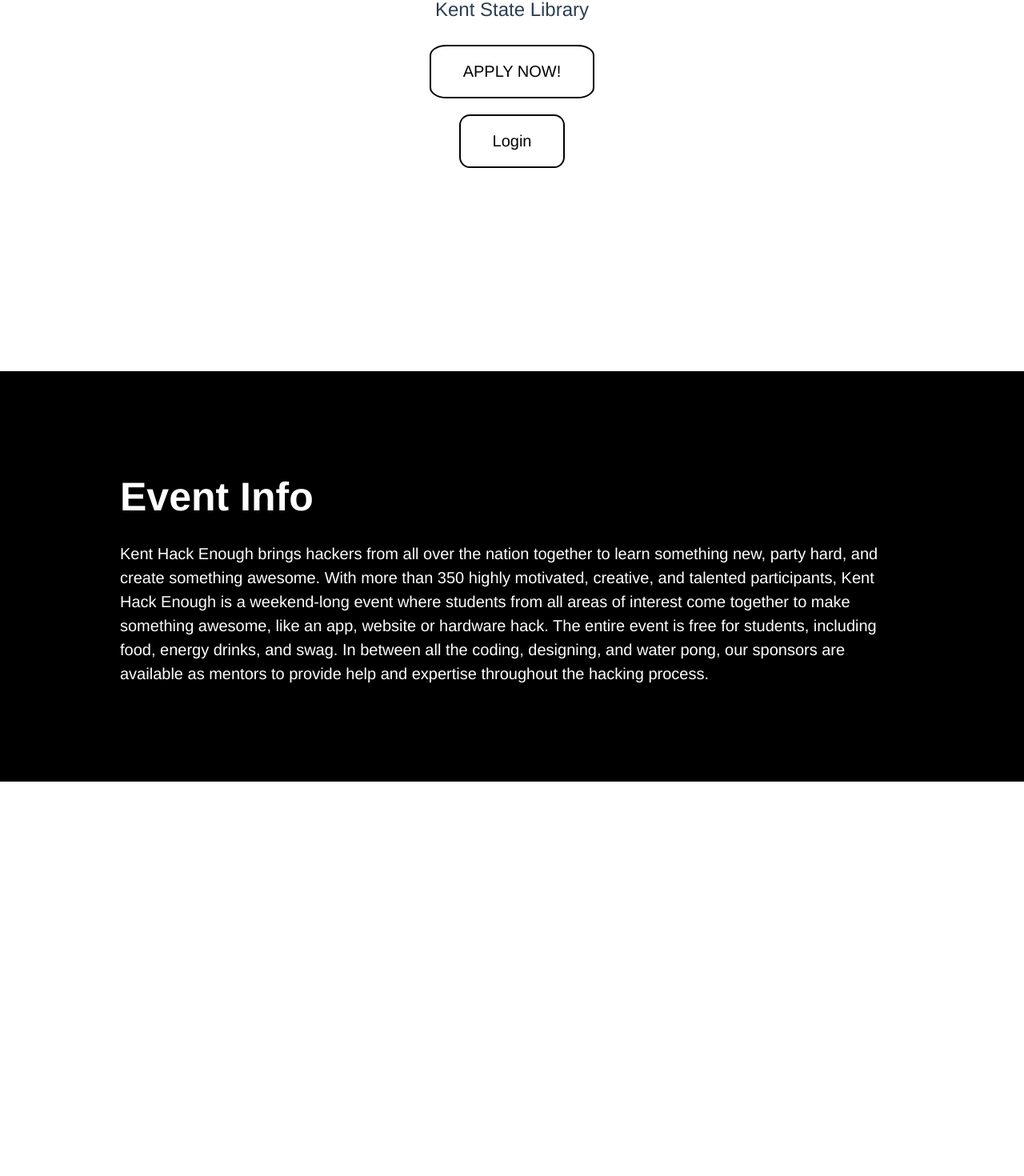
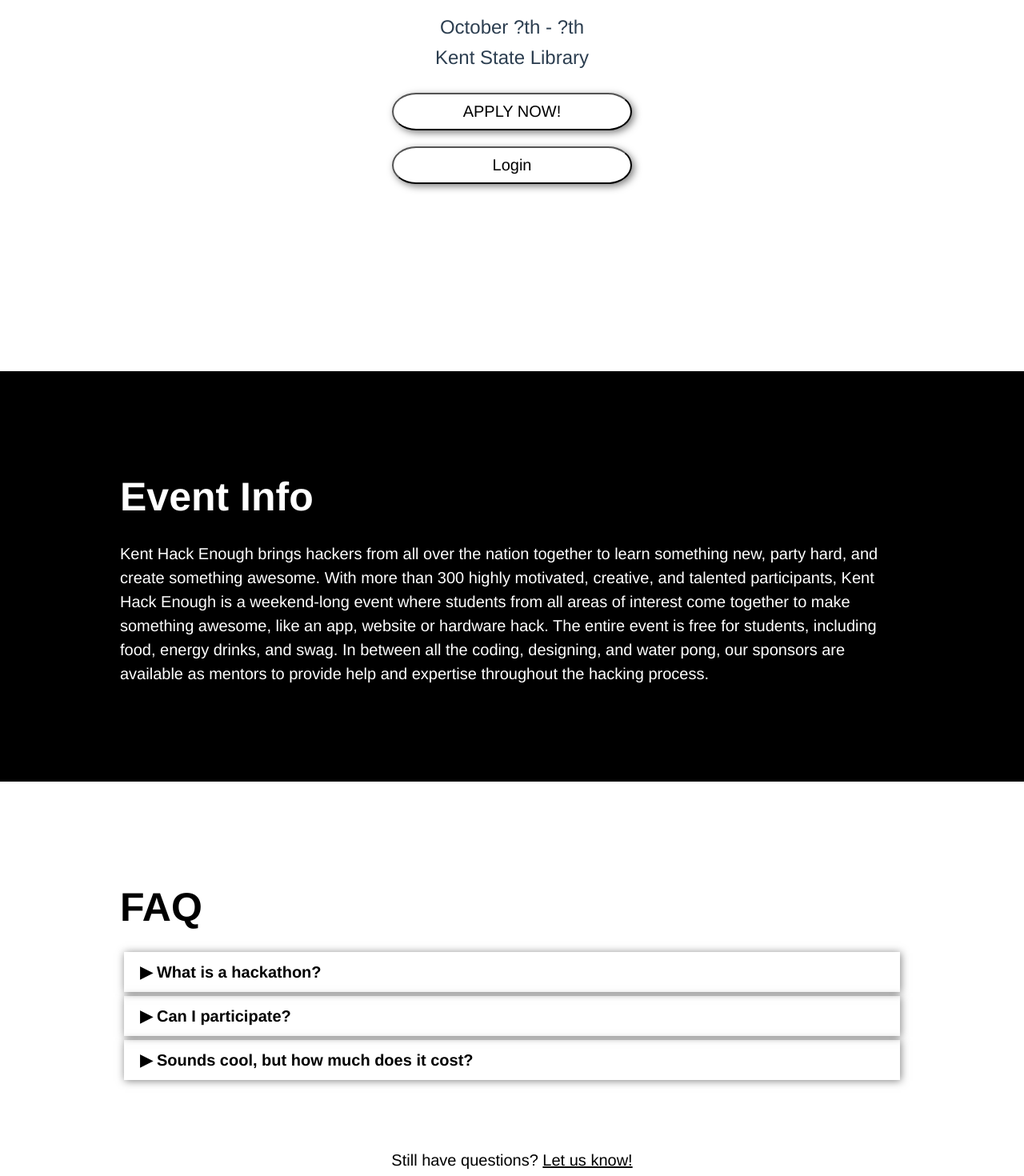
Before and after one commit to hacksu/2018-kenthackenough-ui-main, a Vue app in the folder khe-ui-template/: page / in a window 1280 px wide. Shown: the part 396-1866 px from the top of the page at 80% size. Before the commit the page ends 1373 px from the top, so only its background shows below. Built offline with nearby package versions, Linux system fonts and the light colour scheme.

Commit message:
Adds FAQ component, closes issue #1

```diff
--- /dev/null
+++ b/khe-ui-template/src/components/Contact.vue
@@ -0,0 +1,7 @@
+<template>
+<div>
+  <p>hello fuckin world</p>
+
+  </div>
+
+</template>
--- /dev/null
+++ b/khe-ui-template/src/components/FAQ.vue
@@ -0,0 +1,112 @@
+<template>
+  <div id="faq">
+    <h2 id="faqTitle">FAQ</h2>
+
+<!--    Outputs faq objects dynamically, as defined by the 'faqs' object in the data.-->
+    <div class="faqModule" v-for="faq in faqs">
+      <div class="question" @click="expandFAQ(faq.id)">
+        <span v-if="expanded != faq.id">▶</span>
+        <span v-if="expanded == faq.id">▼</span>
+        {{ faq.question }}
+      </div>
+      <transition name="wipe">
+        <div class="answer" v-html="faq.answer" v-if="expanded == faq.id"></div>
+      </transition>
+    </div>
+    <br><br>
+    <p style="text-align:center;">
+      Still have questions?
+      <router-link to="contact" id="contactLink">Let us know!</router-link>
+    </p>
+
+  </div>
+</template>
+
+<script>
+export default {
+  name: 'Main',
+  data() {
+    return {
+      expanded: -1,
+      faqs: [
+        {
+          id: 0,
+          question: 'What is a hackathon?',
+          answer: 'A hackathon is a weekend long event to meet smart creative people, make connections, learn, and build something awesome! <br><br> Attendes meet on Friday, make a team, and have 36 hours to build a tech-related project. There will be optional lessons and talks, sponsors looking to hire smart, motivated people, and tons of free stuff!',
+        },
+        {
+          id: 1,
+          question: 'Can I participate?',
+          answer: 'If you\'re a high school student, a college student, or a recent college graduate, then yes!  KHE is attended by people of all skill levels and backgrounds.  You\'ll fit right in, and hopefully learn something.',
+        },
+        {
+          id: 2,
+          question: 'Sounds cool, but how much does it cost?',
+          answer: '$0.00!!<br><br>Thanks to the generosity of our sponsors, we\'re able to put on events like this for <i>free</i>.  We even pay for your meals for the weekend, and can reimburse you for travel costs.  Make sure to thank our sponsors - we couldn\'t do it without them!',
+        },
+      ]
+    };
+  },
+  methods: {
+    expandFAQ(id) {
+      if (this.expanded === id) {
+        this.expanded = -1;
+      } else {
+        this.expanded = id;
+      }
+    }
+  }
+};
+</script>
+
+<style scoped>
+
+  #faqTitle {
+    font-size: 50px;
+  }
+
+  #faq {
+    background: white;
+    font-size: 20px;
+    line-height: 30px;
+    color: black;
+    text-align: left;
+    padding-top: 100px;
+    padding-left: 150px;
+    padding-right: 150px;
+    padding-bottom: 100px;
+  }
+
+  .faqModule {
+    box-shadow: 1px 1px 10px rgba(0,0,0,.5);
+    padding: 10px 20px 10px 20px;
+    margin: 5px;
+  }
+
+  .question {
+    width: 100%;
+    cursor: pointer;
+    font-weight: bold;
+  }
+  .answer {
+    margin-top: 10px;
+    border-top: 1px solid gray;
+    padding-top: 10px;
+    overflow: hidden;
+    max-height: 300px;
+  }
+
+  #contactLink {
+    color: black;
+  }
+
+/*  VUE TRANSITIONS*/
+
+  .wipe-enter-active, .wipe-leave-active {
+    transition: max-height .5s;
+  }
+  .wipe-enter, .wipe-leave-to {
+    max-height: 0px;
+  }
+
+</style>
--- a/khe-ui-template/src/components/Home.vue
+++ b/khe-ui-template/src/components/Home.vue
@@ -2,6 +2,7 @@
   <div id="container">
     <main-landing></main-landing>
     <info></info>
+    <faq></faq>
   </div>
 </template>
 
@@ -9,16 +10,18 @@
 import mainLanding from './Main';
 
 import info from './Info';
+import faq from './FAQ';
 
 export default {
   name: 'Home',
   components: {
     mainLanding,
     info,
+    faq,
   },
   data() {
     return {
-      msg: 'Welcome to Your Vue.js App',
+
     };
   },
 };
--- a/khe-ui-template/src/components/Info.vue
+++ b/khe-ui-template/src/components/Info.vue
@@ -1,7 +1,7 @@
 <template>
   <div id="info">
     <h2 id="infoTitle">Event Info</h2>
-    <p>Kent Hack Enough brings hackers from all over the nation together to learn something new, party hard, and create something awesome. With more than 350 highly motivated, creative, and talented participants, Kent Hack Enough is a weekend-long event where students from all areas of interest come together to make something awesome, like an app, website or hardware hack. The entire event is free for students, including food, energy drinks, and swag. In between all the coding, designing, and water pong, our sponsors are available as mentors to provide help and expertise throughout the hacking process.</p>
+    <p>Kent Hack Enough brings hackers from all over the nation together to learn something new, party hard, and create something awesome. With more than 300 highly motivated, creative, and talented participants, Kent Hack Enough is a weekend-long event where students from all areas of interest come together to make something awesome, like an app, website or hardware hack. The entire event is free for students, including food, energy drinks, and swag. In between all the coding, designing, and water pong, our sponsors are available as mentors to provide help and expertise throughout the hacking process.</p>
 
   </div>
 </template>
--- a/khe-ui-template/src/components/Main.vue
+++ b/khe-ui-template/src/components/Main.vue
@@ -53,7 +53,7 @@
 
   #logo {
     animation: fadein 1s linear;
-    margin-top: 40px;
+    margin-top: 100px;
     margin-bottom: -60px;
     /* This margin makes the logo look more centered */
     margin-right: 25px;
@@ -69,20 +69,24 @@
 
   .mainBtn {
     font-family: 'Avenir', Helvetica, Arial, sans-serif;
-    padding: 20px 40px 20px 40px;
+    min-width: 300px;
+    padding: 10px 40px 10px 40px;
     background: white;
     font-size: 20px;
-    border: solid black 2px;
-    border-top-left-radius: 10% 20%;
-    border-top-right-radius: 10% 20%;
-    border-bottom-left-radius: 10% 20%;
-    border-bottom-right-radius: 10% 20%;
+/*    border: solid black 2px;*/
+    border-top-left-radius: 10% 50%;
+    border-top-right-radius: 10% 50%;
+    border-bottom-left-radius: 10% 50%;
+    border-bottom-right-radius: 10% 50%;
     margin: 10px;
     transition-duration: .2s;
     cursor: pointer;
     outline: none;
+
+    box-shadow: 3px 3px 10px rgba(0,0,0,.5);
   }
   .mainBtn:hover {
+
     background: black;
     color: white;
     border: solid gray 2px;
--- a/khe-ui-template/src/router/index.js
+++ b/khe-ui-template/src/router/index.js
@@ -1,6 +1,7 @@
 import Vue from 'vue';
 import Router from 'vue-router';
 import Home from '@/components/Home';
+import Contact from '@/components/Contact';
 
 Vue.use(Router);
 
@@ -12,5 +13,10 @@
       name: 'Home',
       component: Home,
     },
+    {
+      path: '/contact',
+      name: 'Contact',
+      component: Contact,
+    },
   ],
 });
```
